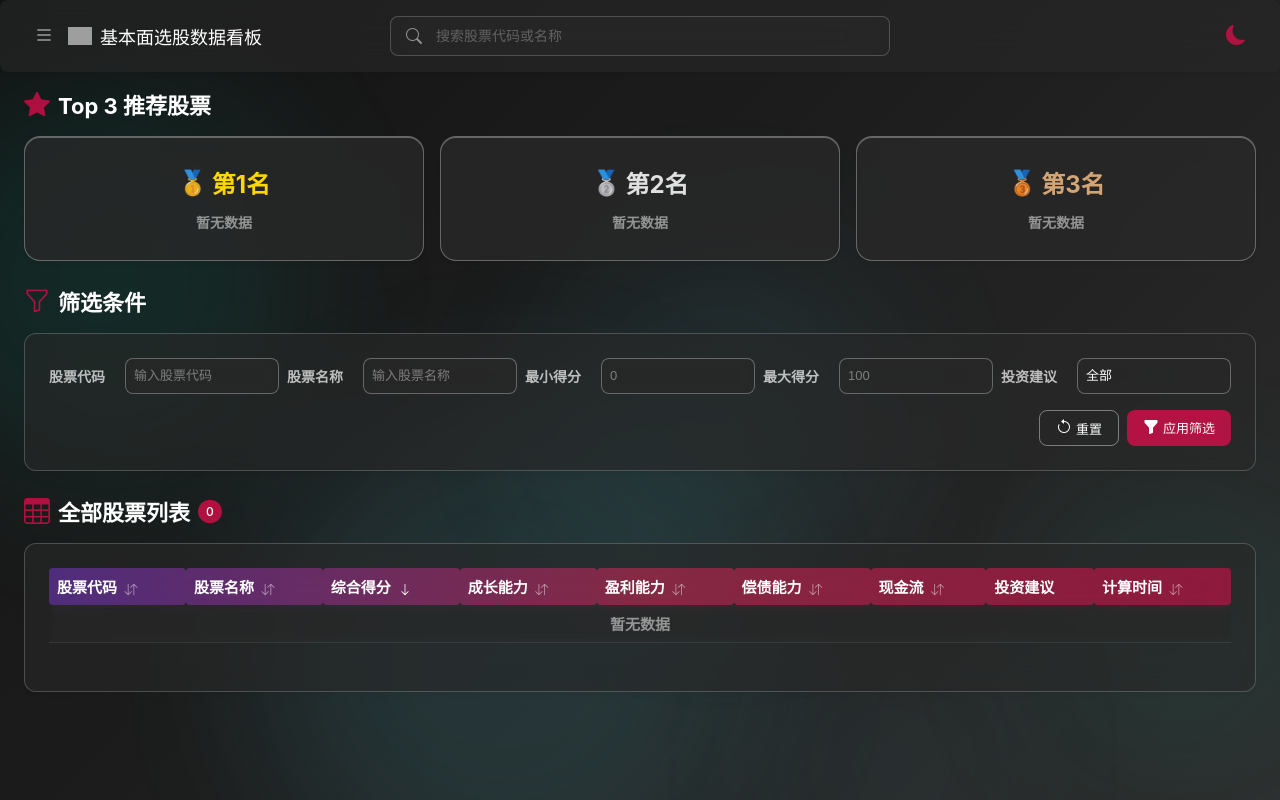
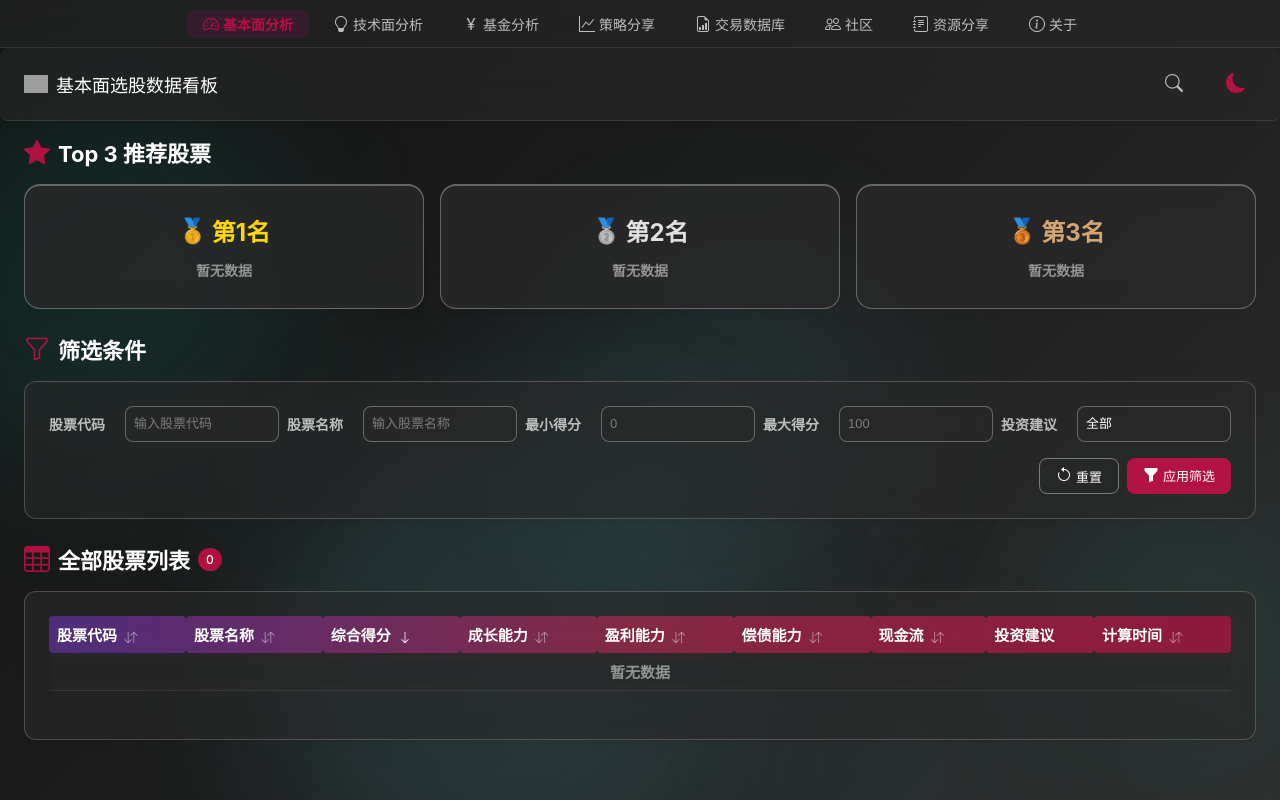
Before and after one commit to zhangtron/stock_dashboard, a FastAPI app: page / in a window 1280 px wide. Run offline with FastAPI, Linux system fonts and the light colour scheme; data that the repository does not hold is empty; grey boxes are pictures that could not be loaded.

Commit message:
refactor: 移除侧边栏并优化顶部导航
- 删除侧边栏，将导航移至顶部导航栏
- 新增顶部导航栏，包含所有页面链接
- 基本面分析页搜索框改为放大镜图标，点击展开搜索框
- 搜索框下拉菜单位于主题切换按钮左侧
- 移除汉堡菜单和侧边栏切换按钮
- 删除所有侧边栏相关样式和事件
- 优化移动端和桌面端布局适配
- 添加 --top-nav-height CSS变量

```diff
--- a/app/static/css/layout.css
+++ b/app/static/css/layout.css
@@ -1,52 +1,75 @@
 /* 容器布局 */
 .container {
   display: flex;
+  flex-direction: column;
   min-height: 100vh;
 }
 
-/* 侧边栏 */
-.sidebar {
-  width: 200px;
+/* 顶部导航栏 */
+.top-nav {
+  position: fixed;
+  top: 0;
+  left: 0;
+  right: 0;
+  width: 100%;
+  height: var(--top-nav-height, 48px);
   background: var(--glass-bg);
   backdrop-filter: blur(var(--glass-blur));
   -webkit-backdrop-filter: blur(var(--glass-blur));
-  padding: var(--spacing-lg);
-  display: none;
-  flex-direction: column;
-  gap: var(--spacing-lg);
-  box-shadow: var(--shadow-md);
-  position: fixed;
-  top: 0;
-  left: 0;
-  height: 100vh;
-  overflow-y: auto;
+  border-bottom: 1px solid var(--border-color);
   z-index: var(--z-sidebar);
-  transition: transform var(--transition-normal);
+  display: flex;
+  align-items: center;
+  overflow-x: auto;
 }
 
-.sidebar.visible {
+.nav-links {
   display: flex;
+  gap: var(--spacing-sm);
+  padding: 0 var(--spacing-lg);
+  width: 100%;
+  justify-content: center;
 }
 
-/* 侧边栏 Logo */
-.logo {
+.nav-link {
   display: flex;
   align-items: center;
-  gap: var(--spacing-sm);
-  font-size: 18px;
-  font-weight: 700;
+  gap: var(--spacing-xs);
+  padding: var(--spacing-xs) var(--spacing-md);
+  border-radius: var(--radius-md);
+  color: var(--text-secondary);
+  text-decoration: none;
+  transition: all var(--transition-normal);
+  font-size: 14px;
+  white-space: nowrap;
+}
+
+.nav-link:hover {
+  background: var(--primary-light);
   color: var(--primary-color);
 }
 
-.logo-icon {
-  font-size: 24px;
+.nav-link.active {
+  background: var(--primary-light);
+  color: var(--primary-color);
+  font-weight: 600;
 }
 
-.logo-text {
-  white-space: nowrap;
+.nav-link i {
+  font-size: 16px;
 }
 
-/* 品牌 Logo - 小尺寸（用于 Header 和侧边栏） */
+.nav-link span {
+  display: none;
+}
+
+@media (min-width: 768px) {
+  .nav-link span {
+    display: inline;
+  }
+}
+
+/* 品牌 Logo - 小尺寸（用于 Header） */
 .brand-logo {
   width: 24px;
   height: 24px;
@@ -54,55 +77,13 @@
   flex-shrink: 0;
 }
 
-/* 导航项 */
-.nav-items {
-  display: flex;
-  flex-direction: column;
-  gap: var(--spacing-sm);
-}
-
-.nav-item {
-  display: flex;
-  align-items: center;
-  gap: var(--spacing-sm);
-  padding: var(--spacing-sm) var(--spacing-md);
-  border-radius: var(--radius-md);
-  color: var(--text-secondary);
-  text-decoration: none;
-  transition: all var(--transition-normal);
-  font-size: 14px;
-}
-
-.nav-item:hover {
-  background: var(--primary-light);
-  color: var(--primary-color);
-  transform: translateX(4px);
-}
-
-.nav-item.active {
-  background: var(--primary-light);
-  color: var(--primary-color);
-  font-weight: 600;
-}
-
-.nav-item i {
-  font-size: 18px;
-  width: 24px;
-  text-align: center;
-}
-
 /* 主内容区 */
 .main-content {
   flex: 1;
   padding: var(--spacing-lg);
-  padding-top: calc(var(--header-height-desktop) + var(--spacing-lg));
+  padding-top: calc(var(--header-height-desktop) + var(--top-nav-height, 48px) + var(--spacing-lg));
   padding-left: var(--spacing-lg);
   overflow-y: auto;
-  transition: padding-left var(--transition-normal);
-}
-
-.main-content.sidebar-visible {
-  padding-left: calc(200px + var(--spacing-lg));
 }
 
 /* 桌面端顶部导航 */
@@ -112,7 +93,7 @@
   justify-content: flex-start;
   align-items: center;
   position: fixed;
-  top: 0;
+  top: var(--top-nav-height, 48px);
   left: 0;
   right: 0;
   width: 100%;
@@ -120,13 +101,8 @@
   backdrop-filter: blur(var(--glass-blur));
   -webkit-backdrop-filter: blur(var(--glass-blur));
   background: var(--glass-bg);
-  box-shadow: var(--shadow-md);
+  border-bottom: 1px solid var(--border-color);
   transition: left var(--transition-normal), width var(--transition-normal);
-}
-
-.desktop-header.sidebar-visible {
-  left: 200px;
-  width: calc(100% - 200px);
 }
 
 .header-title {
@@ -146,20 +122,62 @@
   margin: 0;
 }
 
-/* 搜索框容器 - 居中显示 */
-.header-search {
+/* 搜索切换按钮 */
+.search-toggle-container {
+  position: relative;
+  margin-right: var(--spacing-md);
+}
+
+.search-toggle {
   display: flex;
+  align-items: center;
   justify-content: center;
-  align-items: center;
+  width: 36px;
+  height: 36px;
+  border: none;
+  border-radius: var(--radius-md);
+  background: transparent;
+  color: var(--text-secondary);
+  font-size: 18px;
+  cursor: pointer;
+  transition: all var(--transition-normal);
+}
+
+.search-toggle:hover {
+  background: var(--primary-light);
+  color: var(--primary-color);
+}
+
+/* 搜索框下拉菜单 */
+.search-box-dropdown {
   position: absolute;
-  left: 50%;
-  transform: translateX(-50%);
+  top: calc(100% + 8px);
+  right: 0;
+  background: var(--glass-bg-xl);
+  backdrop-filter: blur(16px);
+  border: 1px solid var(--border-color);
+  border-radius: var(--radius-md);
+  box-shadow: var(--shadow-lg);
+  min-width: 300px;
+  z-index: 1000;
+  animation: dropdownFade 0.2s ease-out;
+}
+
+@keyframes dropdownFade {
+  from {
+    opacity: 0;
+    transform: translateY(-8px);
+  }
+  to {
+    opacity: 1;
+    transform: translateY(0);
+  }
 }
 
 /* 搜索框 */
 .search-box {
   position: relative;
-  width: 500px;
+  width: 100%;
 }
 
 .search-icon {
@@ -175,7 +193,7 @@
 .search-box input[type="text"] {
   width: 100%;
   padding: var(--spacing-sm) var(--spacing-lg) var(--spacing-sm) 45px !important;
-  border: 1px solid rgba(255, 255, 255, 0.2);
+  border: 1px solid var(--border-color);
   border-radius: var(--radius-md);
   outline: none;
   background: var(--glass-bg);
@@ -229,7 +247,7 @@
   right: 0;
   background: var(--glass-bg-xl);
   backdrop-filter: blur(16px);
-  border: 1px solid rgba(255, 255, 255, 0.3);
+  border: 1px solid var(--border-color);
   border-radius: var(--radius-md);
   box-shadow: var(--shadow-lg);
   max-height: 300px;
@@ -336,34 +354,6 @@
 
 .lang-selector select:focus {
   outline: none;
-}
-
-/* 侧边栏切换按钮（桌面端） */
-.sidebar-toggle-desktop {
-  display: flex;
-  align-items: center;
-  justify-content: center;
-  width: 40px;
-  height: 40px;
-  border: none;
-  border-radius: var(--radius-md);
-  background: transparent;
-  color: var(--text-secondary);
-  font-size: 20px;
-  cursor: pointer;
-  transition: all var(--transition-normal);
-  margin-right: 4px;
-  flex-shrink: 0;
-}
-
-.sidebar-toggle-desktop:hover {
-  background: var(--primary-light);
-  color: var(--primary-color);
-}
-
-.sidebar-toggle-desktop.active {
-  background: var(--primary-light);
-  color: var(--primary-color);
 }
 
 /* Header右侧操作区 */
@@ -481,3 +471,28 @@ section {
 .theme-toggle-mobile.rotating {
   animation: themeRotate 0.3s ease;
 }
+
+/* 响应式设计 */
+@media (max-width: 768px) {
+  .top-nav {
+    height: 40px;
+  }
+
+  .desktop-header {
+    top: 40px;
+  }
+
+  .main-content {
+    padding-top: calc(var(--header-height-mobile) + 40px + var(--spacing-lg));
+    padding: var(--spacing-lg);
+  }
+
+  .search-box-dropdown {
+    min-width: 280px;
+    right: -10px;
+  }
+
+  .header-title h1 {
+    font-size: 16px;
+  }
+}
--- a/app/static/css/variables-updated.css
+++ b/app/static/css/variables-updated.css
@@ -50,6 +50,7 @@
   /* 高度系统 */
   --header-height-mobile: 56px;
   --header-height-desktop: 64px;
+  --top-nav-height: 48px;
   --button-height-mobile: 44px;
   --button-height-desktop: 36px;
   --input-height-mobile: 44px;
--- a/app/static/templates/base.html
+++ b/app/static/templates/base.html
@@ -30,54 +30,48 @@
         <div class="bg-shape bg-shape-blue-3"></div>
     </div>
 
-    <div class="container">
-        <!-- 侧边栏 -->
-        <aside class="sidebar" id="sidebar">
-            <div class="logo">
-                <img src="/static/favicon/favicon.svg" class="brand-logo" alt="先信投资 Logo">
-                <span class="logo-text">先信投资</span>
-            </div>
-            <nav class="nav-items">
-                <a href="/" class="nav-item active">
+    <!-- 顶部导航栏 -->
+    <nav class="top-nav">
+        <div class="nav-links">
+            <a href="/" class="nav-link active">
                 <i class="bi bi-speedometer2"></i>
                 <span>基本面分析</span>
             </a>
-                <a href="#" class="nav-item">
+            <a href="#" class="nav-link">
                 <i class="bi bi-lightbulb"></i>
-                    <span>技术面分析（待开发）</span>
+                <span>技术面分析</span>
             </a>
-                <a href="#" class="nav-item">
+            <a href="#" class="nav-link">
                 <i class="bi bi-currency-yen"></i>
-                    <span>基金分析（待开发）</span>
+                <span>基金分析</span>
             </a>
-                <a href="#" class="nav-item">
+            <a href="#" class="nav-link">
                 <i class="bi bi-graph-up"></i>
-                    <span>策略分享（待开发）</span>
+                <span>策略分享</span>
             </a>
-                <a href="#" class="nav-item">
+            <a href="#" class="nav-link">
                 <i class="bi bi-file-earmark-bar-graph"></i>
-                    <span>交易数据库（待开发）</span>
+                <span>交易数据库</span>
             </a>
-                <a href="#" class="nav-item">
+            <a href="#" class="nav-link">
                 <i class="bi bi-people"></i>
-                    <span>社区（待开发）</span>
+                <span>社区</span>
             </a>
-                <a href="#" class="nav-item">
+            <a href="#" class="nav-link">
                 <i class="bi bi-journal-text"></i>
-                    <span>资源分享（待开发）</span>
+                <span>资源分享</span>
             </a>
-                <a href="/about" class="nav-item">
+            <a href="/about" class="nav-link">
                 <i class="bi bi-info-circle"></i>
                 <span>关于</span>
             </a>
+        </div>
     </nav>
-        </aside>
 
     <!-- 主内容区 -->
     <main class="main-content">
         {% block content %}{% endblock %}
     </main>
-    </div>
 
     <script src="/static/js/theme.js"></script>
     <script src="/static/js/api.js"></script>
--- a/app/static/templates/screening.html
+++ b/app/static/templates/screening.html
@@ -1,34 +1,18 @@
 {% extends "base.html" %}
 
 {% block content %}
-<!-- 移动端顶部导航 -->
-<header class="mobile-header">
-    <div class="hamburger" id="hamburger">
-        <span></span>
-        <span></span>
-        <span></span>
-    </div>
-    <div class="header-title">
-        <img src="/static/favicon/favicon.svg" class="brand-logo" alt="先信投资 Logo">
-        <h1>先信投资</h1>
-    </div>
-    <div class="header-actions">
-        <button id="theme-toggle-mobile" class="theme-toggle-mobile">
-            <i class="bi bi-palette"></i>
-        </button>
-    </div>
-</header>
-
 <!-- 桌面端顶部导航 -->
 <header class="desktop-header glass">
-    <button id="sidebar-toggle-desktop" class="sidebar-toggle-desktop">
-        <i class="bi bi-list"></i>
-    </button>
     <div class="header-title">
         <img src="/static/favicon/favicon.svg" class="brand-logo" alt="先信投资 Logo">
         <h1>基本面选股数据看板</h1>
     </div>
-    <div class="header-search">
+    <div class="header-actions">
+        <div class="search-toggle-container">
+            <button id="searchToggle" class="search-toggle">
+                <i class="bi bi-search"></i>
+            </button>
+            <div class="search-box-dropdown" id="searchBoxDropdown" style="display: none;">
                 <div class="search-box">
                     <i class="bi bi-search search-icon"></i>
                     <input
@@ -44,7 +28,7 @@
                 <div class="search-suggestions" id="searchSuggestions" style="display: none;">
                 </div>
             </div>
-    <div class="header-actions">
+        </div>
         <div class="theme-toggle-container">
             <button id="theme-toggle-desktop" class="theme-toggle-desktop">
                 <i class="bi bi-palette"></i>
```
Also changed, not shown: app/static/js/events.js (+55 -82 lines), app/static/templates/about.html (+7 -21 lines). Lines whose indentation alone changed are shown as unchanged.
